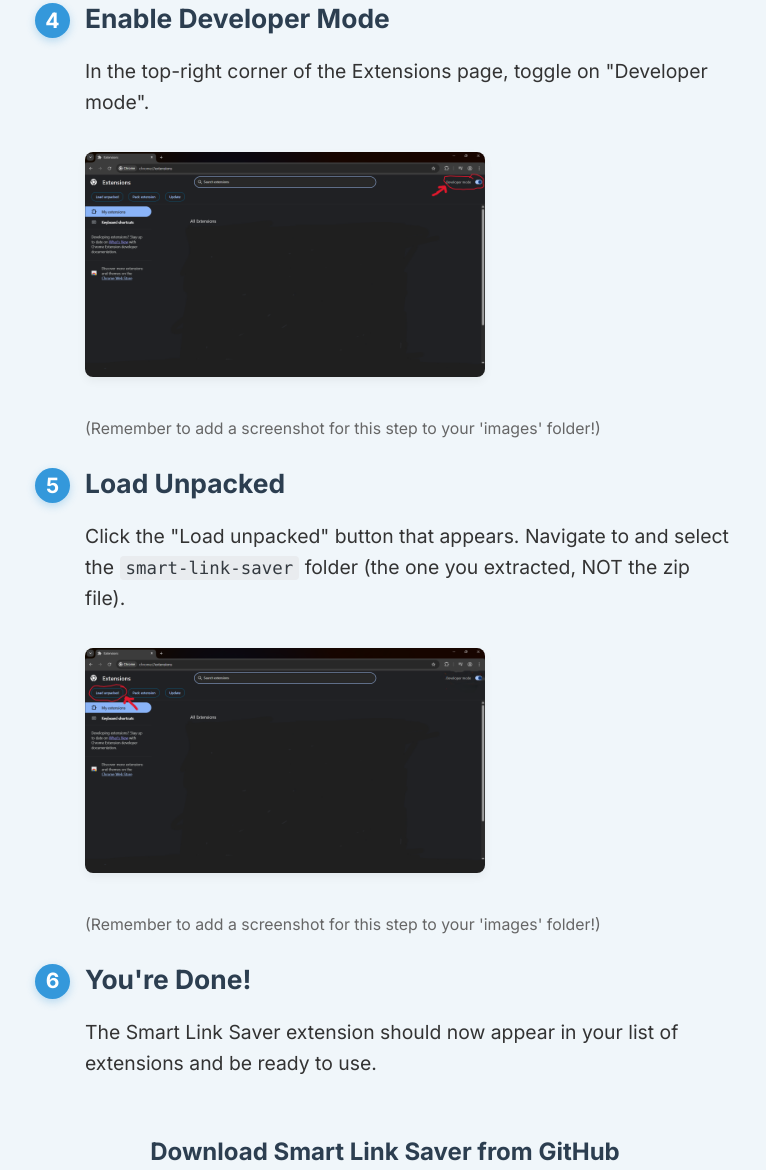
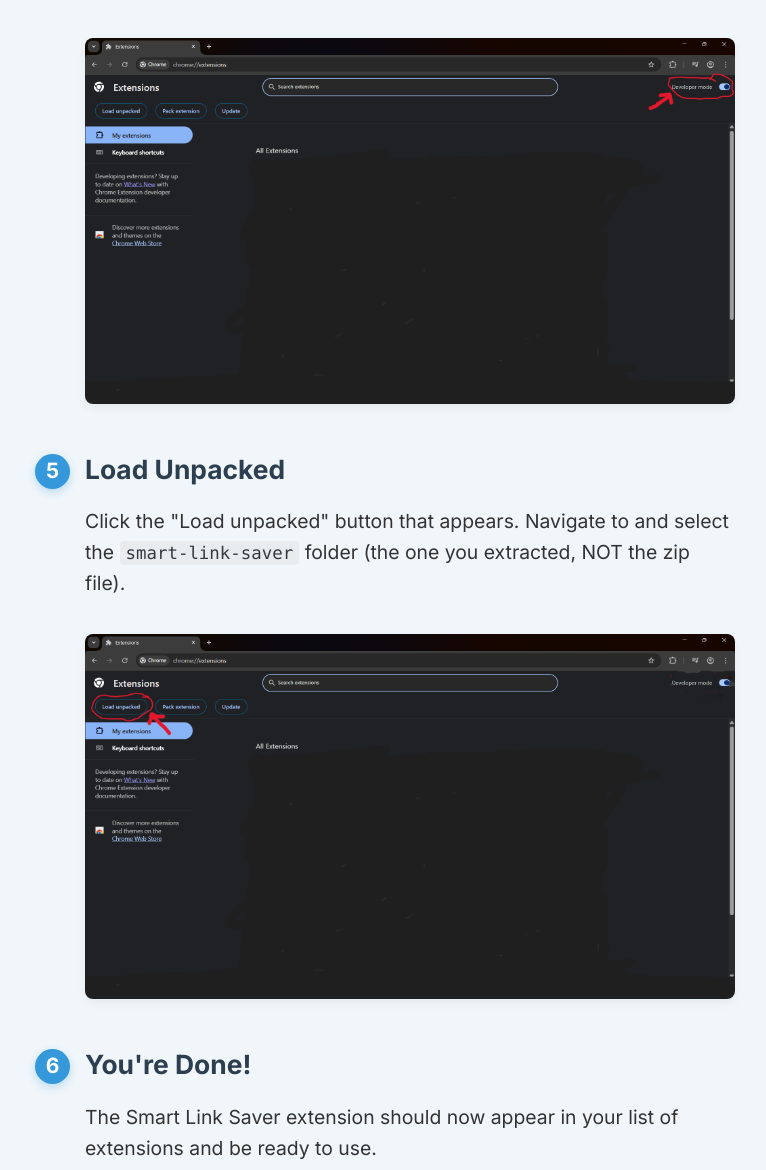
Before and after one commit to Alapipapi/smart-link-saver-website, a plain HTML site: page index.html in a window 1280 px wide. Shown: the part 4235-5405 px from the top of the page, without its empty margins (255-1021 px from the left). Drawn offline with Linux system fonts and the light colour scheme.

Commit message:
Remove instructional placeholder text from index.html
Deleted placeholder notes and reminders about adding screenshots and image paths from the screenshot gallery and installation steps. This cleans up the UI and documentation for end users.

```diff
--- a/index.html
+++ b/index.html
@@ -747,8 +747,6 @@
             <div class="screenshot-gallery">
                 <img src="images/screenshot1.png" alt="Smart Link Saver Popup" width="400">
                 <img src="images/screenshot2.png" alt="Smart Link Saver Saved Links Page" width="600">
-                <p style="width: 100%; text-align: center; margin-top: 20px; font-style: italic; color: var(--secondary-text-color);">
-                    (Please replace "images/screenshotX.png" with your actual image paths, or create a subfolder like 'images' and put them there.)
                 </p>
             </div>
         </div>
@@ -773,14 +771,12 @@
                     <li>
                         <h3>Enable Developer Mode</h3>
                         <p>In the top-right corner of the Extensions page, toggle on "Developer mode".</p>
-                        <img src="images/developer-mode.png" alt="Developer mode toggle" style="max-width: 400px;">
-                        <p style="font-size: 0.9em; color: var(--secondary-text-color);">(Remember to add a screenshot for this step to your 'images' folder!)</p>
+                        <img src="images/developer-mode.png" alt="Developer mode toggle">
                     </li>
                     <li>
                         <h3>Load Unpacked</h3>
                         <p>Click the "Load unpacked" button that appears. Navigate to and select the <code>smart-link-saver</code> folder (the one you extracted, NOT the zip file).</p>
-                        <img src="images/load-unpacked.png" alt="Load unpacked button" style="max-width: 400px;">
-                        <p style="font-size: 0.9em; color: var(--secondary-text-color);">(Remember to add a screenshot for this step to your 'images' folder!)</p>
+                        <img src="images/load-unpacked.png" alt="Load unpacked button">
                     </li>
                     <li>
                         <h3>You're Done!</h3>
```
